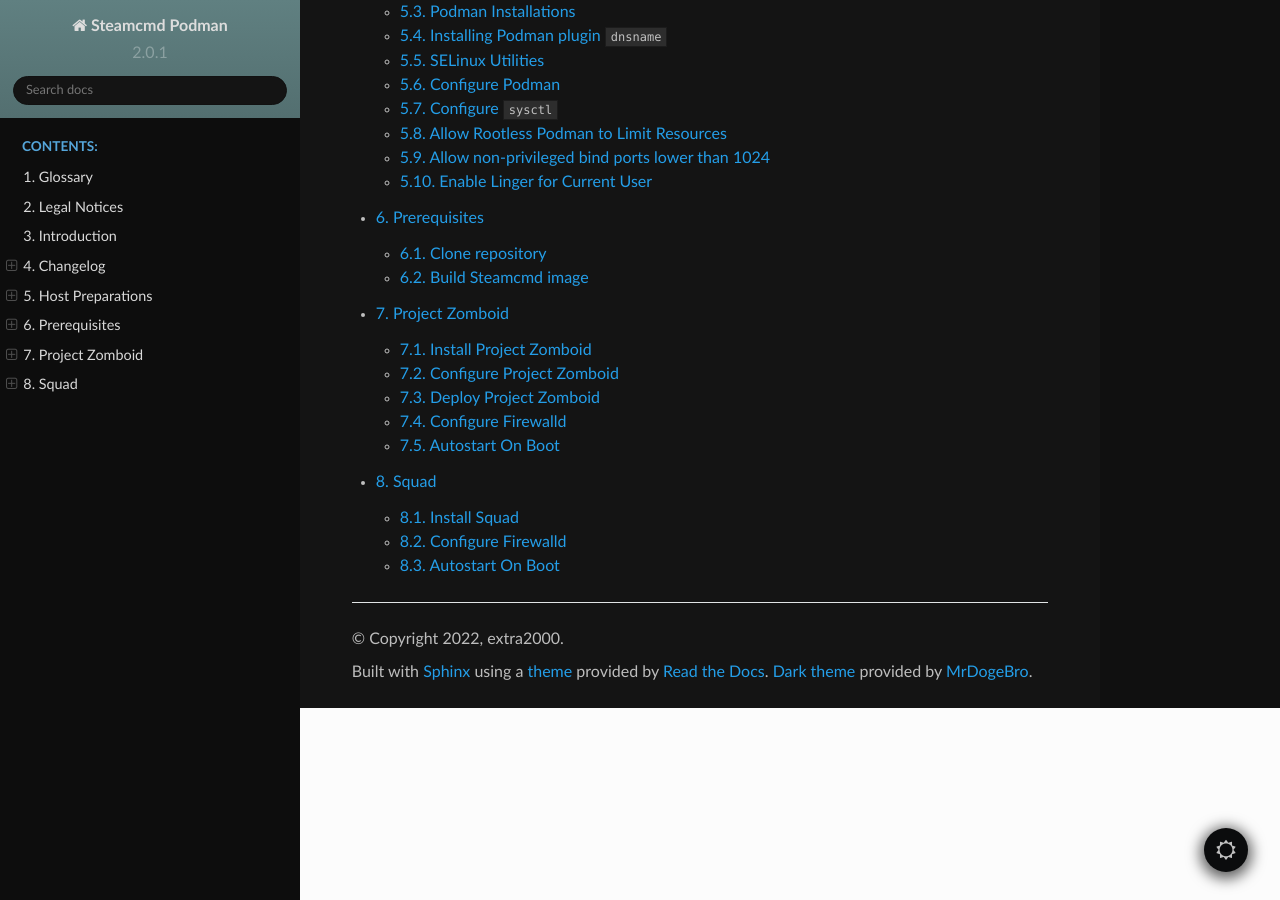
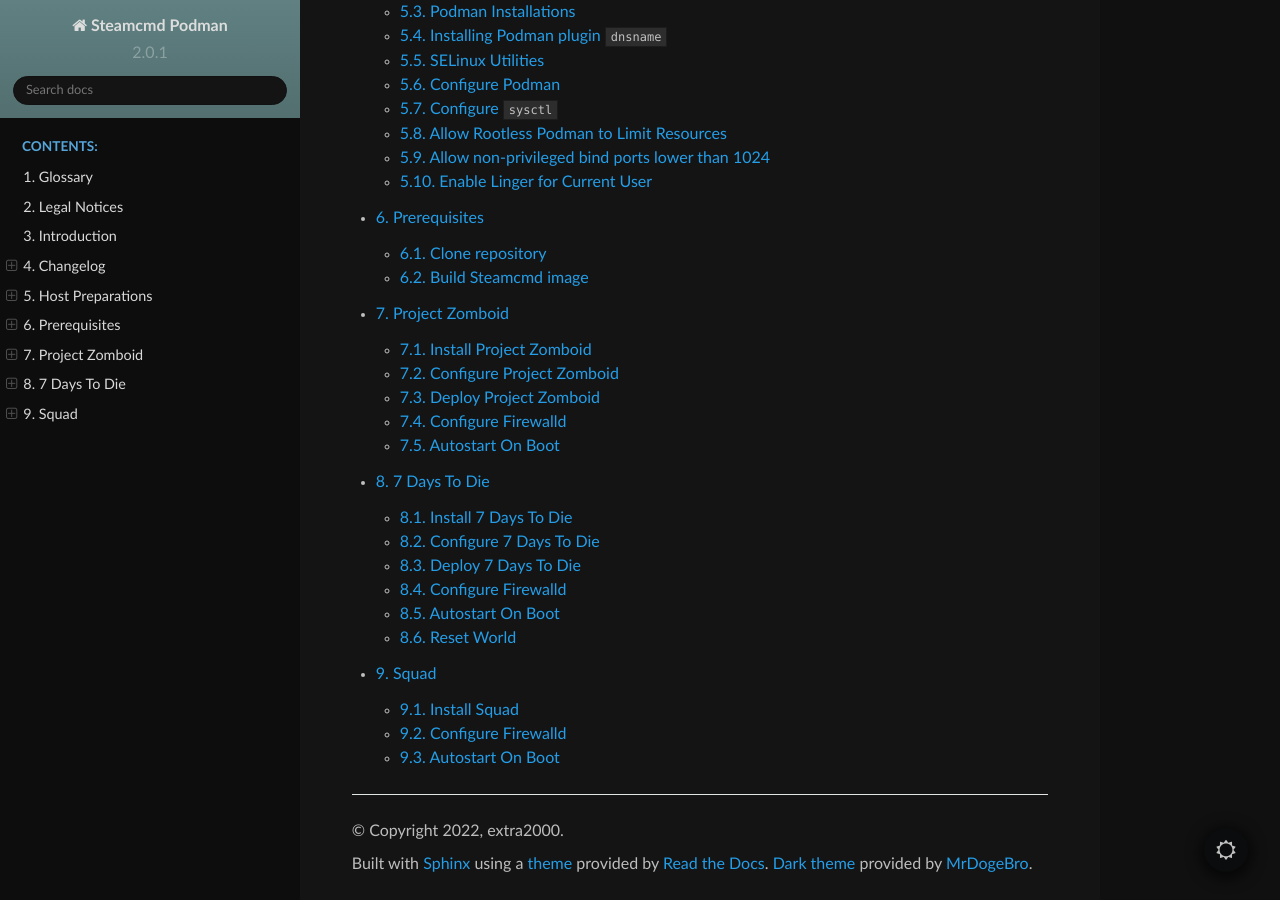
Before and after one commit to extra2000/steamcmd-podman, a Sphinx documentation site: the page built from docs/source/index.rst, in a window 1280 px wide and 900 px high, scrolled down 855 px. Built offline with Sphinx 7.4.7 and the Read the Docs theme 2.0.0, drawn with Linux system fonts in a browser that asks for light colours; some of the changed lines change nothing that is shown.

Commit message:
docs: add docs for `7 Days To Die`

```diff
--- a/docs/source/index.rst
+++ b/docs/source/index.rst
@@ -13,4 +13,5 @@
   host_preparations
   prerequisites
   game_project_zomboid
+  sevendaystodie
   game_squad
--- /dev/null
+++ b/docs/source/sevendaystodie.rst
@@ -0,0 +1,220 @@
+7 Days To Die
+=============
+
+Instructions to deploy a 7 Days To Die server.
+
+Install 7 Days To Die
+---------------------
+
+From the project root directory, ``cd`` into ``deployment/games/seven-days-to-die``:
+
+.. code-block:: bash
+    :linenos:
+
+    cd deployment/games/seven-days-to-die
+
+Create Steamcmd script:
+
+.. code-block:: bash
+    :linenos:
+
+    cp -v configs/sevendaystodie_update.txt{.example,}
+
+Allow the script to be mounted into container:
+
+.. code-block:: bash
+    :linenos:
+
+    chcon -v -t container_file_t ./configs/sevendaystodie_update.txt
+
+Ensure the script is readable by others because the user in ``steamcmd`` container is not a ``root`` user:
+
+.. code-block:: bash
+    :linenos:
+
+    chmod og+r configs/sevendaystodie_update.txt
+
+Load SELinux security policy:
+
+.. code-block:: bash
+    :linenos:
+
+    sudo semodule \
+    -i selinux/sevendaystodie_podman.cil \
+    /usr/share/udica/templates/{base_container.cil,net_container.cil}
+
+Create 7 Days To Die volume:
+
+.. code-block:: bash
+    :linenos:
+
+    podman volume create steam-sevendaystodie-server
+
+Spawn ``steamcmd`` container:
+
+.. code-block:: bash
+    :linenos:
+
+    podman run -it --rm \
+    -v steam-sevendaystodie-server:/home/steam/sevendaystodie-server:rw \
+    -v ./configs/sevendaystodie_update.txt:/tmp/sevendaystodie_update.txt:ro \
+    --security-opt label=type:sevendaystodie_podman.process \
+    localhost/extra2000/cm2network/steamcmd \
+    bash
+
+Install 7 Days To Die:
+
+.. code-block:: bash
+    :linenos:
+
+    ./steamcmd.sh +runscript /tmp/sevendaystodie_update.txt
+
+Exit the container:
+
+.. code-block:: bash
+    :linenos:
+
+    exit
+
+Create configmap file:
+
+.. code-block:: bash
+    :linenos:
+
+    cp -v configmaps/sevendaystodie.yaml{.example,}
+
+Create pod file:
+
+.. code-block:: bash
+    :linenos:
+
+    cp -v sevendaystodie-pod.yaml{.example,}
+
+Configure 7 Days To Die
+-----------------------
+
+Create volume for 7 Days To Die database:
+
+.. code-block:: bash
+    :linenos:
+
+    podman volume create steam-sevendaystodie-database
+
+Spawn a ``steamcmd`` container:
+
+.. code-block:: bash
+    :linenos:
+
+    podman run -it --rm \
+    -v steam-sevendaystodie-server:/home/steam/sevendaystodie-server:rw \
+    -v steam-sevendaystodie-database:/home/steam/.local/share/7DaysToDie:rw \
+    --security-opt label=type:sevendaystodie_podman.process \
+    localhost/extra2000/cm2network/steamcmd \
+    bash
+
+Edit settings in ``/home/steam/sevendaystodie-server/serverconfig.xml``.
+
+Deploy 7 Days To Die
+--------------------
+
+Deploy 7 Days To Die server:
+
+.. code-block:: bash
+    :linenos:
+
+    podman play kube \
+    --configmap configmaps/sevendaystodie.yaml \
+    --seccomp-profile-root ./seccomp \
+    sevendaystodie-pod.yaml
+
+Configure Firewalld
+-------------------
+
+The following ports needed to be opened:
+
+    * ``8080/tcp``
+    * ``8081/tcp``
+    * ``8082/tcp``
+    * ``26900/tcp``
+    * ``26900/udp``
+    * ``26901/udp``
+    * ``26902/udp``
+    * ``26903/udp``
+
+.. warning::
+
+    * Port ``8080-8081`` are optional and only required if you want to administer your server remotely.
+    * Port ``8082`` is optional and it is used by Alloc's mods control panel.
+
+You can either use ``firewall-cmd`` commands or create zone file ``/etc/firewalld/zones/sevendaystodie.xml`` with the following lines:
+
+.. code-block:: xml
+
+    <?xml version="1.0" encoding="utf-8"?>
+    <zone>
+      <short>sevendaystodie</short>
+      <description>Zone for 7 Days To Die server deployment.</description>
+      <port port="22" protocol="tcp"/>
+      <port port="8080" protocol="tcp"/>
+      <port port="8081" protocol="tcp"/>
+      <port port="8082" protocol="tcp"/>
+      <port port="26900" protocol="tcp"/>
+      <port port="26900" protocol="udp"/>
+      <port port="26901" protocol="udp"/>
+      <port port="26902" protocol="udp"/>
+      <port port="26903" protocol="udp"/>
+    </zone>
+
+.. note::
+
+    Port 22 is for your SSH and it is not used by the game.
+
+Autostart On Boot
+-----------------
+
+Instructions how to autostart 7 Days To Die Podman Pod on boot.
+
+Create user's systemd services directory if not exists:
+
+.. code-block:: bash
+    :linenos:
+
+    mkdir -pv ~/.config/systemd/user/
+
+Create a oneshot systemd service file ``~/.config/systemd/user/sevendaystodie-pod.service`` with the following content:
+
+.. code-block:: cfg
+    :linenos:
+
+    [Unit]
+    Description=Autostart 7 Days To Die Podman Pod on boot
+    Wants=network-online.target
+    After=network-online.target
+
+    [Service]
+    ExecStart=/usr/bin/podman pod start sevendaystodie-pod
+    Type=oneshot
+    RemainAfterExit=yes
+
+    [Install]
+    WantedBy=default.target
+
+Reset World
+-----------
+
+To reset the world, do the followings:
+
+Stop the ``sevendaystodie-pod`` pod:
+
+.. code-block:: bash
+
+    podman pod stop sevendaystodie-pod
+
+Execute the following command to remove ``/home/steam/.local/share/7DaysToDie/Saves`` directory:
+
+.. code-block:: bash
+
+    podman run -it --rm \
+    -v steam-sevendaystodie-database:/home/steam/.local/share/7DaysToDie:rw \
+    localhost/extra2000/cm2network/steamcmd \
+    rm -rv /home/steam/.local/share/7DaysToDie/Saves
```
